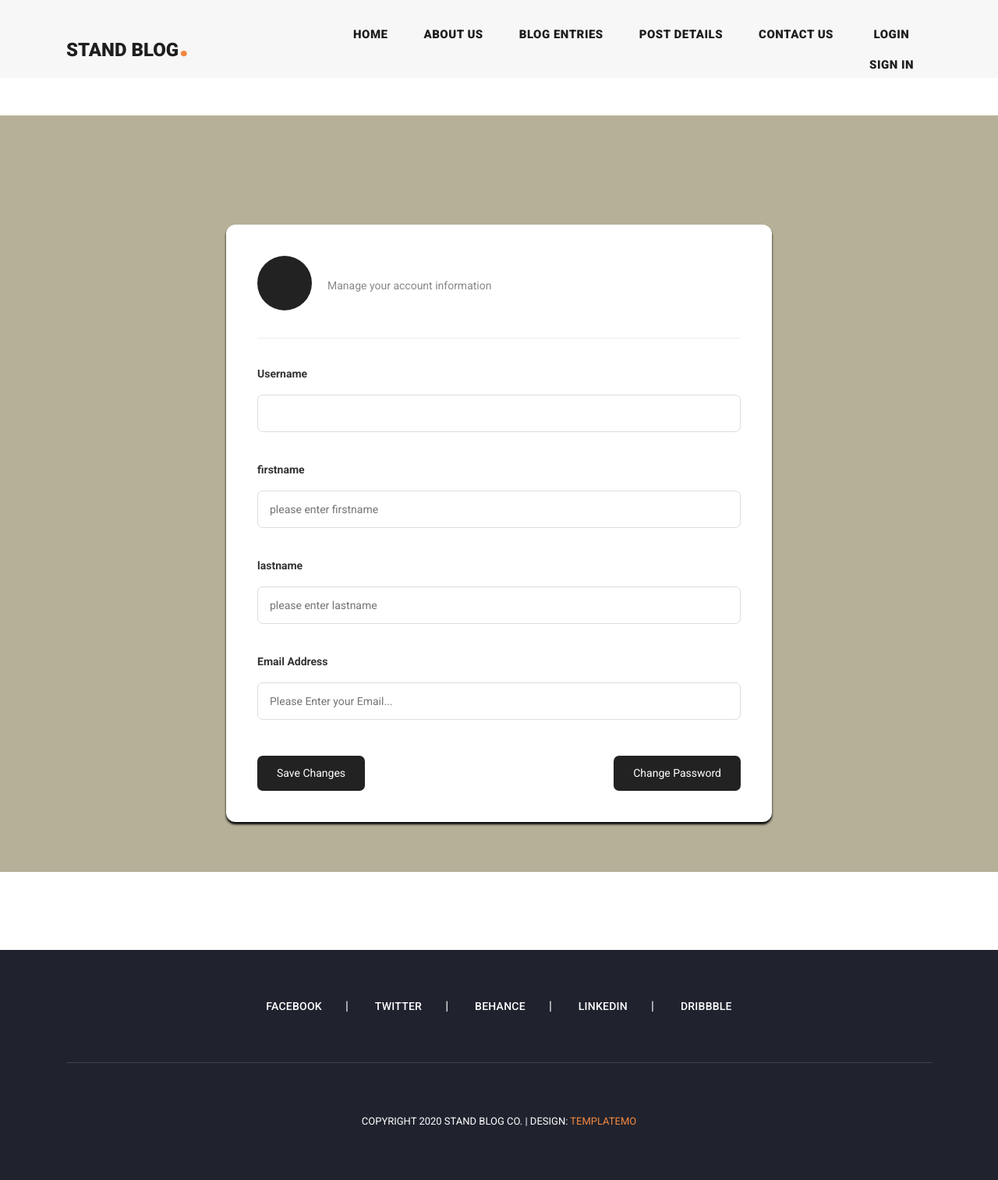
After one commit to Ilman-Tech/django-weblog-practice, a Django app: template account/templates/account/user-profile.html in a window 1280 px wide. The commit adds this page. Shown: the whole page at 78% size. Run offline with Django 5.2, Linux system fonts and the light colour scheme; the template is opened without the code that fills it, so the values that code supplies are empty; some libraries are stand-ins or nearby versions.

Commit message:
feat: add user profile page

```diff
--- /dev/null
+++ b/account/static/account/css/profile.css
@@ -0,0 +1,120 @@
+.profile-section {
+    padding: 140px 4rem 4rem;
+    background: #b6b098;
+    width: 100%;
+    height: 100%;
+    display: flex;
+    justify-content: center;
+    align-items: center;
+}
+
+.profile-card {
+    max-width: 700px;
+    margin: 0 auto;
+    background: #fff;
+    padding: 40px;
+    border-radius: 12px;
+    box-shadow: 0 3px 3px #000;
+}
+
+.profile-header {
+    display: flex;
+    align-items: center;
+    gap: 20px;
+}
+
+.profile-avatar {
+    width: 70px;
+    height: 70px;
+    border-radius: 50%;
+    background: #222;
+    color: #fff;
+    display: flex;
+    align-items: center;
+    justify-content: center;
+    font-size: 28px;
+    font-weight: 600;
+}
+
+.profile-header h2 {
+    margin: 0 0 6px;
+    font-size: 24px;
+}
+
+.profile-header p {
+    margin: 0;
+    color: #888;
+    font-size: 14px;
+}
+
+.profile-divider {
+    height: 1px;
+    background: #eee;
+    margin: 35px 0;
+}
+
+.profile-form {
+    display: flex;
+    flex-direction: column;
+    gap: 22px;
+}
+
+.form-group {
+    display: flex;
+    flex-direction: column;
+    gap: 8px;
+}
+
+.form-group label {
+    font-size: 14px;
+    font-weight: 600;
+    color: #333;
+}
+
+.form-group input {
+    width: 100%;
+    height: 48px;
+    padding: 0 15px;
+    border: 1px solid #ddd;
+    border-radius: 7px;
+    outline: none;
+    font-size: 14px;
+    transition: 0.2s;
+    box-sizing: border-box;
+}
+
+.form-group input:focus {
+    border-color: #333;
+}
+
+.profile-actions {
+    margin-top: 30px;
+    text-align: right;
+    display: flex;
+    justify-content: space-between;
+}
+
+.profile-actions button {
+    border: none;
+    background: #222;
+    color: #fff;
+    padding: 12px 25px;
+    border-radius: 7px;
+    cursor: pointer;
+    font-size: 14px;
+    transition: 0.2s;
+}
+
+.profile-actions button:hover {
+    background: #444;
+}
+
+@media (max-width: 576px) {
+    .profile-card {
+        padding: 25px;
+    }
+
+    .profile-header h2 {
+        font-size: 20px;
+    }
+}
--- /dev/null
+++ b/account/templates/account/user-profile.html
@@ -0,0 +1,84 @@
+{% extends 'base.html' %}
+{% load static %}
+
+{% block title %}
+    profile - {{ request.user.username }}
+{% endblock %}
+
+{% block css %}
+    <link rel="stylesheet" href="{% static 'account/css/profile.css' %}">
+{% endblock %}
+
+{% block content %}
+    <section class="profile-section mt-5">
+        <div class="container">
+            <div class="profile-card">
+
+                <div class="profile-header">
+                    <div class="profile-avatar">
+                        {{ request.user.username|first|upper }}
+                    </div>
+
+                    <div>
+                        <h2>{{ request.user.username }}</h2>
+                        <p>Manage your account information</p>
+                    </div>
+                </div>
+
+                <div class="profile-divider"></div>
+
+                <form method="post">
+                    {% csrf_token %}
+
+                    <div class="profile-form">
+
+                        <div class="form-group">
+                            <label for="username">Username</label>
+                            <input
+                                    type="text"
+                                    id="username"
+                                    name="username"
+                                    value="{{ request.user.username }}"
+                            >
+                        </div>
+
+                        <div class="form-group">
+                            <label for="username">firstname</label>
+                            <input
+                                    type="text"
+                                    id="firstname"
+                                    name="firstname"
+                                    {% if request.user.first_name %} value="{{ request.user.first_name }}" {% else %} placeholder="please enter firstname" {% endif %}
+                            >
+                        </div>
+
+                        <div class="form-group">
+                            <label for="username">lastname</label>
+                            <input
+                                    type="text"
+                                    id="lastname"
+                                    name="lastname"
+                                    {% if request.user.last_name %} value="{{ request.user.last_name }}" {% else %} placeholder="please enter lastname" {% endif %}
+                            >
+                        </div>
+
+                        <div class="form-group">
+                            <label for="email">Email Address</label>
+                            <input type="email" id="email" name="email" {% if request.user.email %}
+                                   value="{{ request.user.email }}" {% else %}
+                                   placeholder="Please Enter your Email..." {% endif %}>
+                        </div>
+
+                    </div>
+
+                    <div class="profile-actions">
+                        <button type="submit">Save Changes</button>
+                        <button type="button">Change Password</button>
+                    </div>
+
+                </form>
+
+            </div>
+        </div>
+    </section>
+{% endblock %}
--- a/assets/css/templatemo-stand-blog.css
+++ b/assets/css/templatemo-stand-blog.css
@@ -161,7 +161,7 @@ h1,h2,h3,h4,h5,h6 {
 
 /* Header Style */
 header {
-	position: absolute;
+	position: static;
 	z-index: 99999;
 	width: 100%;
 	height: 100px;
--- a/templates/includes/header.html
+++ b/templates/includes/header.html
@@ -26,7 +26,7 @@
                         <a class="nav-link" href="contact.html">Contact Us</a>
                     </li>
 
-                    <li class="nav-item">
+                    <li class="nav-item {% if request.resolver_match.url_name == 'user_profile'%} active {% endif %}">
                         {% if request.user.is_authenticated %}
                             <a class="nav-link" href="{% url 'account:user_profile' %}"> {{ request.user.username }} </a>
                         {% else %}
```
Also changed, not shown: account/views.py (+14 -3 lines).
